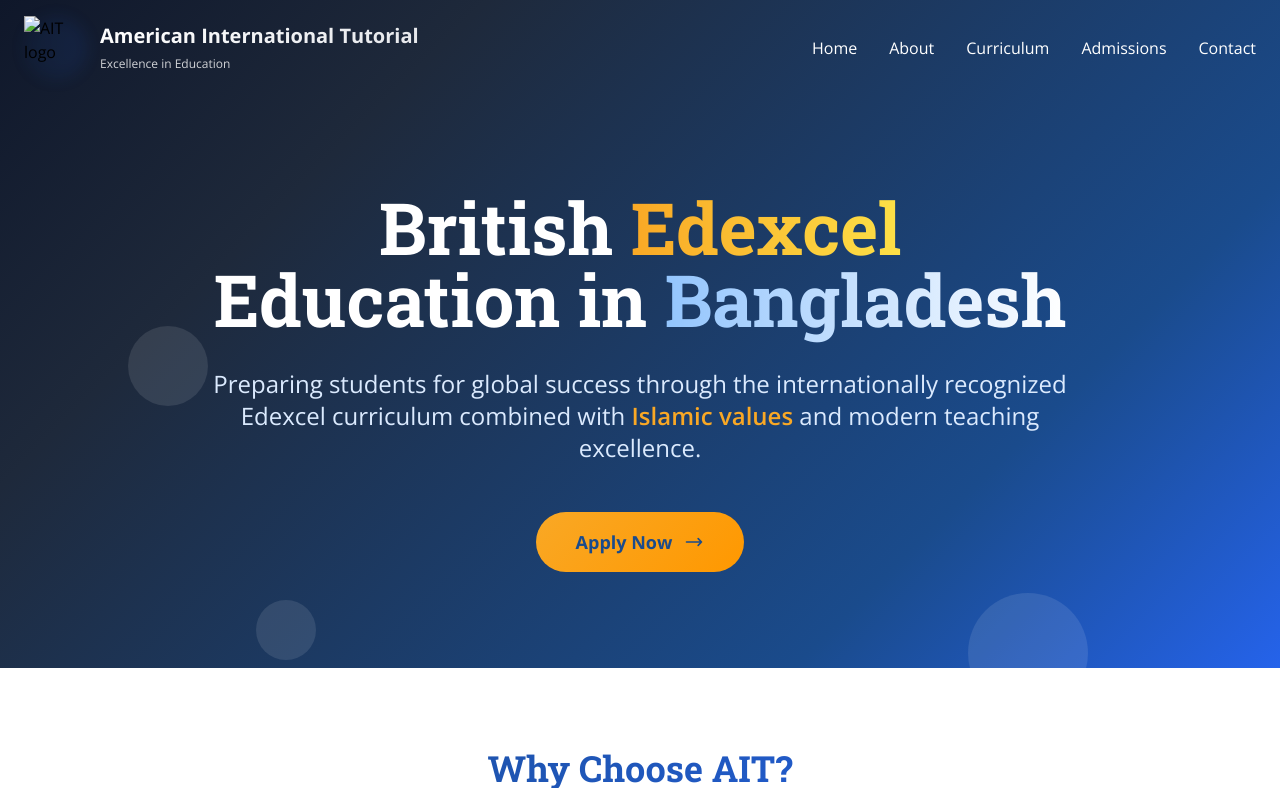
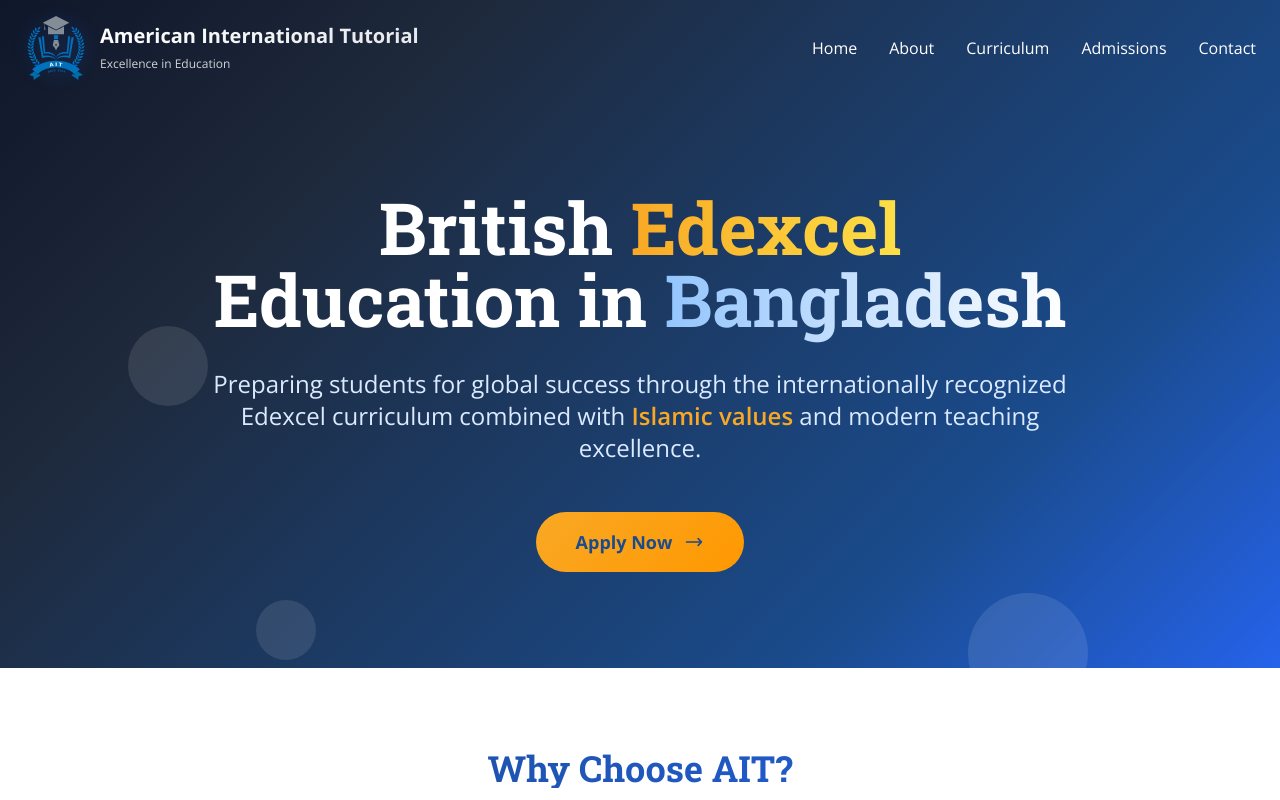
Before and after one commit to zakariaibnerafiq/atischool, a plain HTML site: page index.html in a window 1280 px wide. Shown: the top 800 px of the page. Drawn offline with nearby package versions, Linux system fonts and the light colour scheme; the site is published under a folder, as on GitHub Pages, so addresses that start at the root find nothing.

Commit message:
Update index.html

```diff
--- a/index.html
+++ b/index.html
@@ -550,7 +550,7 @@
     <div class="p-6">
       <div class="flex items-center justify-between mb-8">
         <div class="flex items-center space-x-3">
-          <img class="h-12 w-12" src="/icons/logo.svg" alt="AIT logo" />
+          <img class="h-12 w-12" src="./icons/logo.svg" alt="AIT logo" />
           <div>
             <span class="text-lg font-bold text-aitblue block">AIT</span>
             <span class="text-xs text-gray-500">Excellence in Education</span>
@@ -603,7 +603,7 @@
       <div class="flex items-center space-x-3 animate-slide-in-left">
         <div class="relative">
           <div class="absolute inset-0 bg-gradient-to-r from-aitblue to-blue-600 rounded-full blur opacity-10"></div>
-          <img class="h-16 w-16 relative z-10" src="/icons/logo.svg" alt="AIT logo" />
+          <img class="h-16 w-16 relative z-10" src="./icons/logo.svg" alt="AIT logo" />
         </div>
         <div>
           <span class="text-xl font-bold nav-logo-text block">American International Tutorial</span>
@@ -802,7 +802,7 @@
           <div class="relative">
             <div class="absolute inset-0 bg-gradient-to-r from-aitblue to-blue-600 rounded-3xl transform rotate-6">
             </div>
-            <img src="/icons/placeholder.svg" alt="AIT Campus"
+            <img src="./icons/placeholder.svg" alt="AIT Campus"
               class="relative z-10 rounded-3xl shadow-2xl w-full h-96 object-cover" />
           </div>
         </div>
@@ -825,7 +825,7 @@
             </div>
 
             <div class="relative bg-white p-2 rounded-3xl shadow-2xl">
-              <img src="/icons/placeholder.svg" alt="Principal" class="w-full h-auto object-cover rounded-2xl" />
+              <img src="./icons/placeholder.svg" alt="Principal" class="w-full h-auto object-cover rounded-2xl" />
             </div>
 
             <div class="absolute -bottom-6 -right-6 bg-white p-6 rounded-2xl shadow-xl">
@@ -1642,7 +1642,7 @@
       <div class="grid md:grid-cols-3 gap-8">
         <div>
           <div class="flex items-center space-x-2 mb-4">
-            <img class="h-20 w-20" src="/icons/logo.svg" alt="AIT Logo" />
+            <img class="h-20 w-20" src="./icons/logo.svg" alt="AIT Logo" />
             <div>
               <h3 class="text-xl font-serif font-bold text-aityellow">
                 American International Tutorial
```
